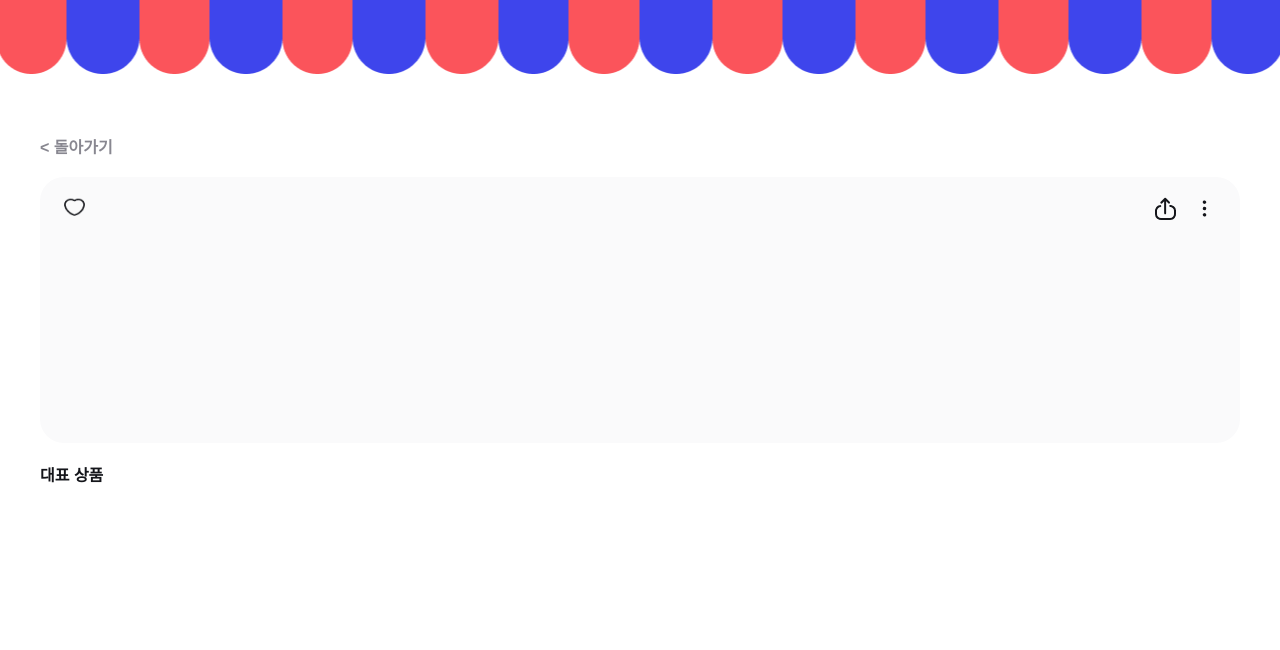
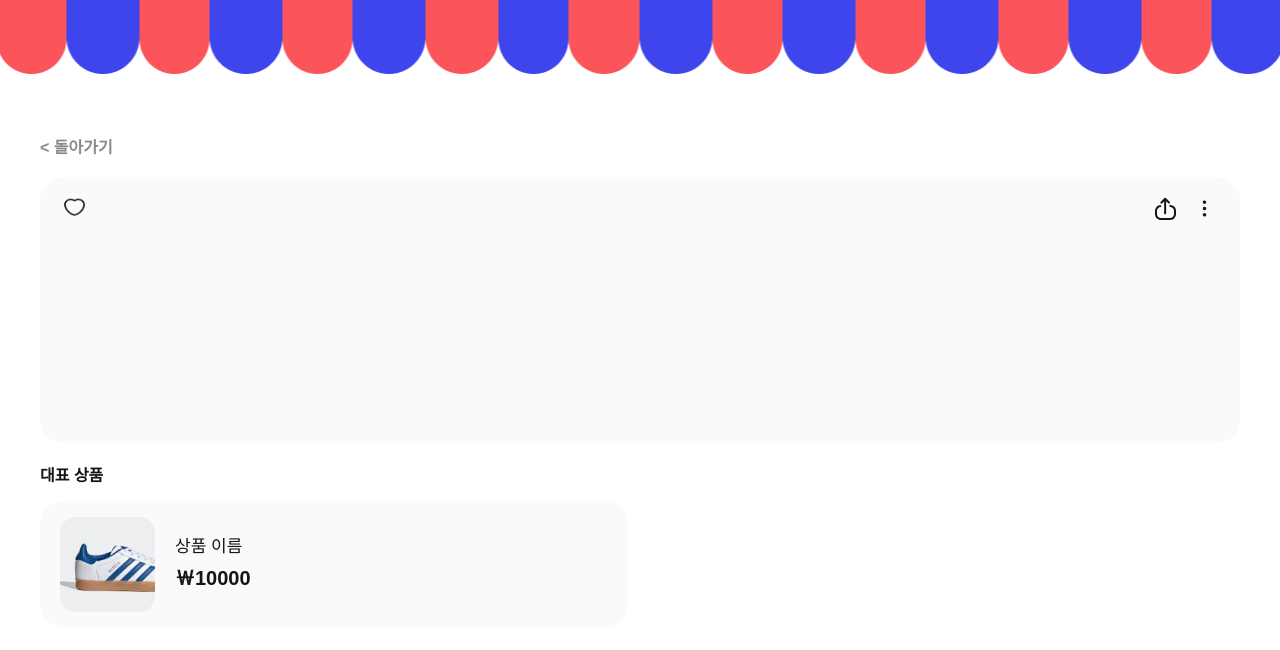
Before and after one commit to woodfriday/8team-Linkshop, a React (Create React App) app: page /link/1 in a window 1280 px wide. Shown: the top 650 px of the page. Built offline with nearby package versions, Linux system fonts and the light colour scheme; a web font is replaced by a local one.

Commit message:
detailpage fix

```diff
--- a/src/Pages/DetailPage/DetailPage.css
+++ b/src/Pages/DetailPage/DetailPage.css
@@ -1,5 +1,5 @@
 .detail-container {
-  width: 1200px;
+  width: 416px;
   margin: 64px auto;
   box-sizing: border-box;
 }
@@ -46,3 +46,15 @@
   font-weight: 600;
   line-height: 19.09px;
 }
+
+@media (min-width: 768px) {
+  .detail-container {
+    width: 696px;
+  }
+}
+
+@media (min-width: 1200px) {
+  .detail-container {
+    width: 1200px;
+  }
+}
--- a/src/Pages/DetailPage/DetailPage.jsx
+++ b/src/Pages/DetailPage/DetailPage.jsx
@@ -2,6 +2,7 @@ import "./DetailPage.css";
 import Banner from "../../component/Detail/Banner";
 import { Link } from "react-router-dom";
 import LikeButton from "../../component/LikeButton";
+import DetailProductCard from "../../component/Product/DetailProductCard";
 
 function DetailPage() {
   return (
@@ -17,7 +18,6 @@ function DetailPage() {
         <div className="shop-info">
           <div className="detail-btn">
             <div className="detail-btn-left">
-              {/* 좋아요 버튼 (카운터 추가 해야함 css는 만들어놓음)*/}
               <LikeButton />
             </div>
             <div className="detail-btn-right">
@@ -28,6 +28,9 @@ function DetailPage() {
         </div>
         <div className="shop-products">
           <p className="shop-products-text">대표 상품</p>
+          <div className="shop-products-list">
+            <DetailProductCard />
+          </div>
         </div>
       </div>
     </div>
--- /dev/null
+++ b/src/component/Product/DetailProductCard.css
@@ -0,0 +1,49 @@
+.productcard-container {
+  display: flex;
+  gap: 20px;
+  background-color: var(--white002);
+  border-radius: 24px;
+  width: 418px;
+  height: 127px;
+  padding-top: 16px;
+  padding-left: 20px;
+}
+
+.productcard-text {
+  display: flex;
+  flex-direction: column;
+  gap: 10px;
+  padding-top: 20px;
+}
+
+.productcard-img {
+  width: 95px;
+  height: 95px;
+  border-radius: 15px;
+}
+
+.productcard-name {
+  color: var(--black);
+  font-size: 17px;
+  font-weight: 400;
+  line-height: 20.29px;
+}
+
+.productcard-price {
+  color: var(--black);
+  font-size: 20px;
+  font-weight: 700;
+  line-height: 23.87px;
+}
+
+@media (min-width: 768px) {
+  .productcard-container {
+    width: 696px;
+  }
+}
+
+@media (min-width: 1200px) {
+  .productcard-container {
+    width: 588px;
+  }
+}
--- /dev/null
+++ b/src/component/Product/DetailProductCard.jsx
@@ -0,0 +1,15 @@
+import "./DetailProductCard.css";
+
+const DetailProductCard = () => {
+  return (
+    <div className="productcard-container">
+      <img className="productcard-img" src="/images/shoes.png" alt="미리보기" />
+      <div className="productcard-text">
+        <p className="productcard-name">상품 이름</p>
+        <p className="productcard-price">￦10000</p>
+      </div>
+    </div>
+  );
+};
+
+export default DetailProductCard;
--- a/src/hooks/useDevice.jsx
+++ b/src/hooks/useDevice.jsx
@@ -1,7 +1,7 @@
 import { useState, useEffect } from "react";
 
 const useDevice = () => {
-  const [windowWidth, setWindowWidh] = useState(window.innerWidth);
+  const [windowWidth, setWindowWidth] = useState(window.innerWidth);
 
   let mode = "desktop";
 
@@ -10,7 +10,7 @@ const useDevice = () => {
 
   useEffect(() => {
     window.addEventListener("resize", (event) => {
-      setWindowWidh(event.target.innerWidth);
+      setWindowWidth(event.target.innerWidth);
     });
   }, []);
 
```
Also changed, not shown: src/Pages/EditItemPage/EditItemPage.css (deleted, +0 -121 lines), src/api/getProducts.js (added, +19 -0 lines), src/api/detailApi.js (deleted).
